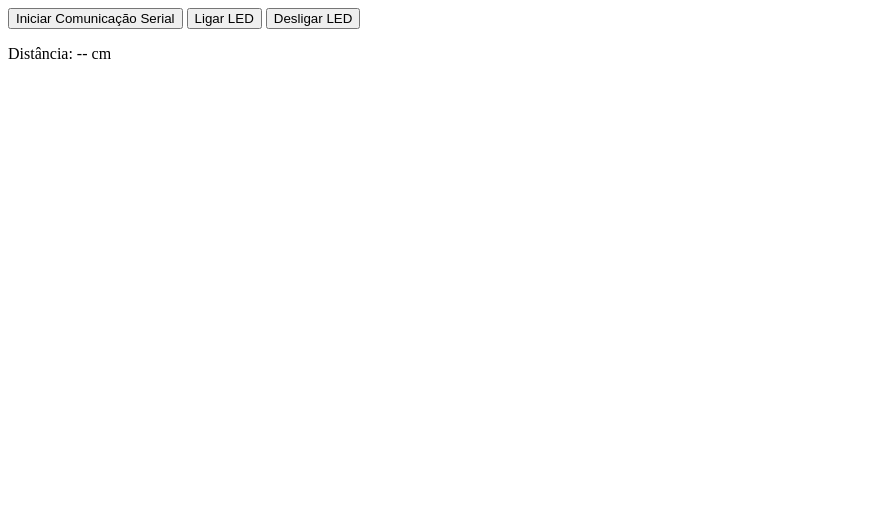
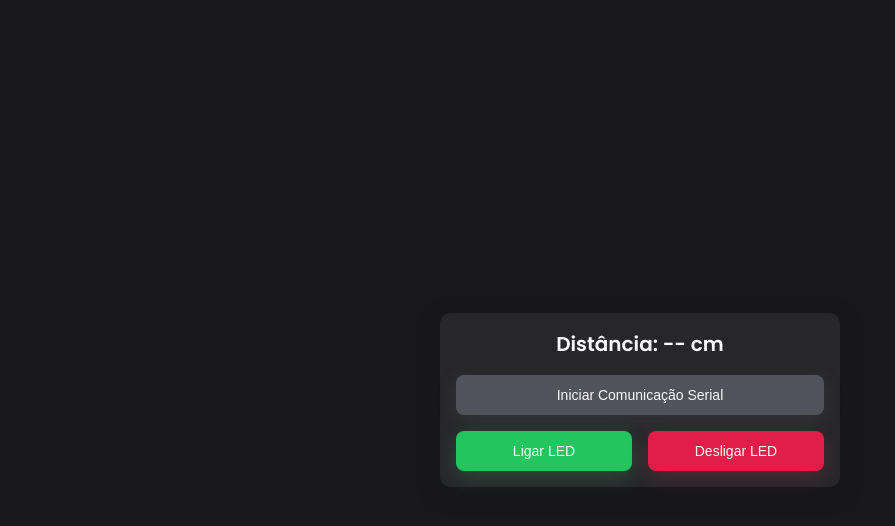
Before and after one commit to Cenachi/led, a plain HTML site: page index.html in a window 1280 px wide. Shown: the whole page, without its empty margins (0-895 px from the left). Drawn offline with Linux system fonts and the light colour scheme.

Commit message:
feat: create app style

```diff
--- a/index.html
+++ b/index.html
@@ -1,15 +1,34 @@
 <!DOCTYPE html>
 <html lang="en">
   <head>
-    <meta charset="UTF-8">
-    <meta name="viewport" content="width=device-width, initial-scale=1.0">
+    <meta charset="UTF-8" />
+
+    <link rel="preconnect" href="https://fonts.googleapis.com" />
+    <link rel="preconnect" href="https://fonts.gstatic.com" crossorigin />
+
+    <meta name="viewport" content="width=device-width, initial-scale=1.0" />
+    <link rel="stylesheet" href="style.css" />
+    <link
+      href="https://fonts.googleapis.com/css2?family=Poppins:wght@400;500;600&display=swap"
+      rel="stylesheet"
+    />
     <title>Controle Remoto do LED</title>
   </head>
   <body>
-    <button onclick="iniciarComunicacaoSerial()">Iniciar Comunicação Serial</button>
-    <button onclick="ligarLed()">Ligar LED</button>
-    <button onclick="desligarLed()">Desligar LED</button>
-    <p id="distancia">Distância: -- cm</p>
+    <main class="root">
+      <div class="card">
+        <p id="distancia" class="distance">Distância: -- cm</p>
+
+        <button onclick="iniciarComunicacaoSerial()" class="button full">
+          Iniciar Comunicação Serial
+        </button>
+
+        <div class="wrapper">
+          <button onclick="ligarLed()" class="button turn-on">Ligar LED</button>
+          <button onclick="desligarLed()" class="button turn-off">Desligar LED</button>
+        </div>
+      </div>
+    </main>
 
     <script>
       let port;
@@ -53,9 +72,11 @@
 
         // Atualiza imediatamente o estado do LED com base no comando enviado
         if (comando === "A") {
-                document.getElementById('distancia').innerText = "Distância: Ligando LED";
+          document.getElementById("distancia").innerText =
+            "Distância: Ligando LED";
         } else if (comando === "B") {
-                document.getElementById('distancia').innerText = "Distância: Desligando LED";
+          document.getElementById("distancia").innerText =
+            "Distância: Desligando LED";
         }
       }
 
@@ -85,7 +106,9 @@
             const distancia = parseFloat(new TextDecoder().decode(value));
 
             // Atualiza o elemento HTML com a distância
-                    document.getElementById('distancia').innerText = `Distância: ${distancia} cm`;
+            document.getElementById(
+              "distancia"
+            ).innerText = `Distância: ${distancia} cm`;
           }
         } catch (error) {
           console.error("Erro ao ler distância:", error);
--- /dev/null
+++ b/style.css
@@ -0,0 +1,90 @@
+* {
+  box-sizing: border-box;
+  margin: 0;
+  padding: 0;
+  border: none;
+}
+
+html {
+  font-size: 62.5%;
+  font-weight: 600;
+  font-family: "Poppins", sans-serif;
+  scroll-behavior: smooth;
+  color: rgba(250, 250, 250, 100%);
+}
+
+.root {
+  width: 100vw;
+  height: 100vh;
+  display: grid;
+  place-items: center;
+  background-color: rgba(24, 24, 27, 100%);
+}
+
+.flex {
+  display: flex;
+}
+
+.card {
+  width: 100%;
+  max-width: 40rem;
+  display: flex;
+  flex-direction: column;
+  gap: 1.6rem;
+  padding: 1.6rem;
+  border-radius: 1rem;
+  background-color: rgba(39, 39, 42, 100%);
+  box-shadow: 0 6px 20px rgba(24, 24, 27, 100%);
+}
+
+.wrapper {
+  display: flex;
+  align-items: center;
+  flex-wrap: wrap;
+  gap: 1.6rem;
+}
+
+.distance {
+  font-size: 2rem;
+  font-weight: 600;
+  text-align: center;
+}
+
+.button {
+  flex: 1;
+  outline: 0;
+  cursor: pointer;
+  padding: 1.2rem 2.4rem;
+  border-radius: 0.8rem;
+  font-size: 1.4rem;
+  font-weight: 500;
+  color: rgba(250, 250, 250, 100%);
+  background-color: rgba(82, 82, 91, 100%);
+  box-shadow: 0 6px 20px rgba(113, 113, 122, 20%);
+  transition: background 0.2s ease, color 0.2s ease, box-shadow 0.2s ease;
+}
+
+.button.turn-on {
+  background-color: rgba(34, 197, 94, 100%);
+  box-shadow: 0 6px 20px rgba(74, 222, 128, 20%);
+}
+
+.button.turn-on:hover {
+  background-color: rgba(74, 222, 128, 100%);
+  box-shadow: 0 6px 20px rgba(74, 222, 128, 30%);
+}
+
+.button.turn-off {
+  background: rgba(225, 29, 72, 100%);
+  box-shadow: 0 6px 20px rgba(244, 63, 94, 20%);
+}
+
+.button.turn-off:hover {
+  background: rgba(244, 63, 94, 100%);
+  box-shadow: 0 6px 20px rgba(244, 63, 94, 20%);
+}
+
+.button:hover {
+  background: rgba(113, 113, 122, 100%);
+  box-shadow: 0 6px 20px rgba(113, 113, 122, 30%);
+}
```
Lines whose indentation alone changed are shown as unchanged.
